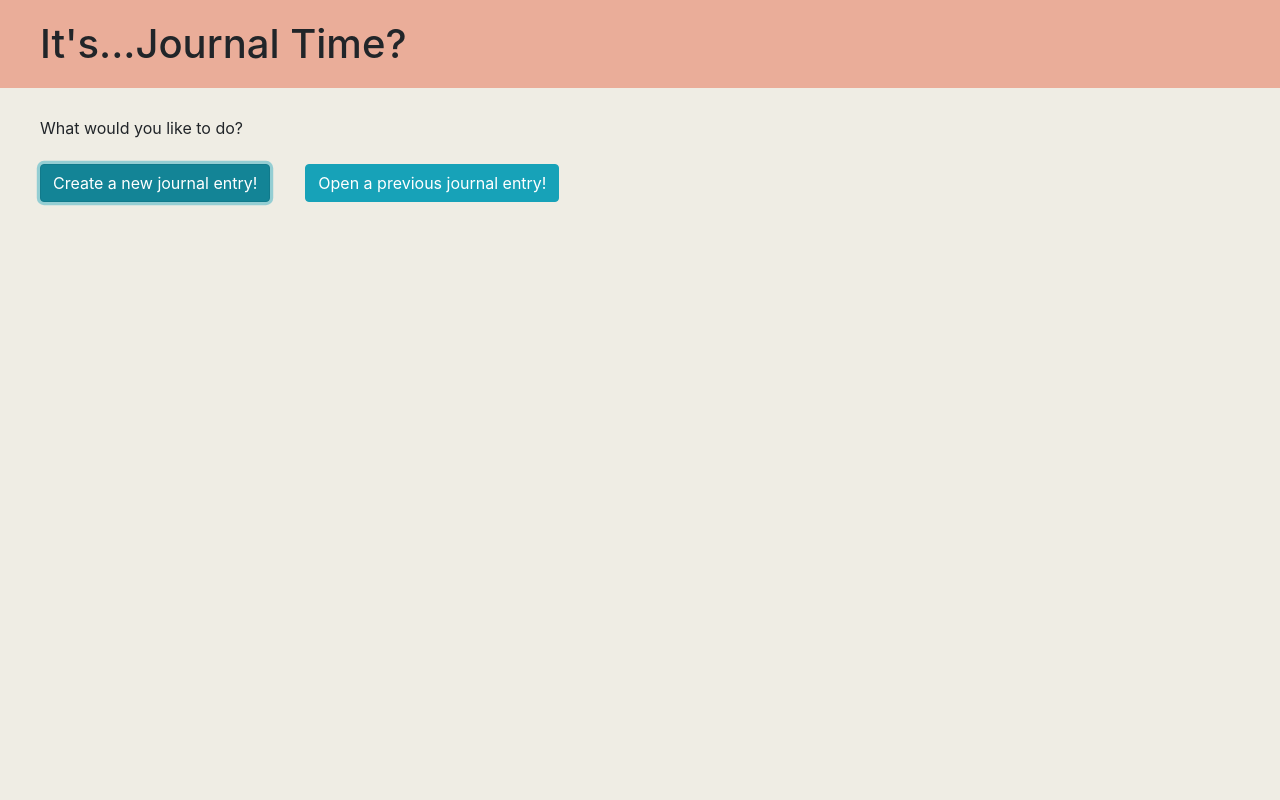
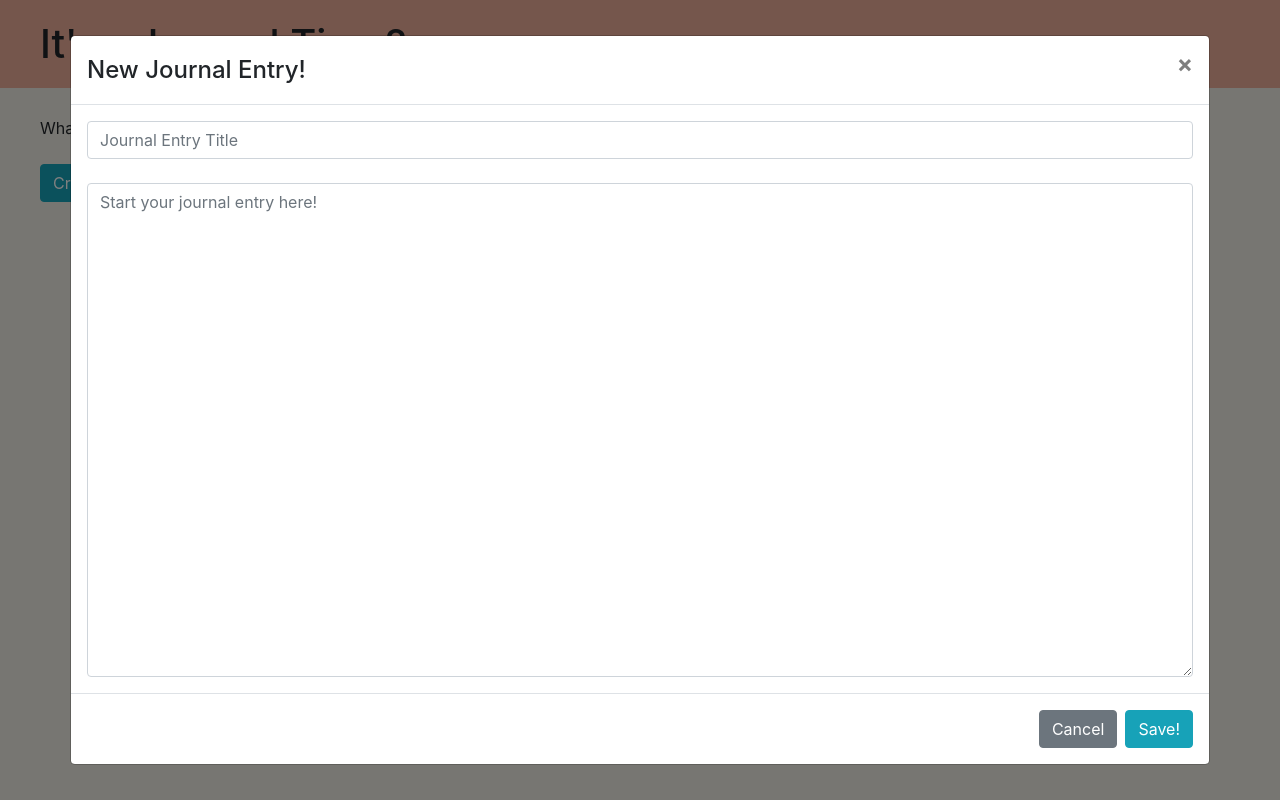
Before and after one commit to aaruza/htn-mental-health, a React (Create React App) app in the folder root/frontend/: page /journal in a window 1280 px wide. Both pictures are taken after a click on the button "Create a new journal entry!". Built offline with nearby package versions, Linux system fonts and the light colour scheme.

Commit message:
Added modal dialog to the creation of a journal entry

```diff
--- /dev/null
+++ b/root/frontend/src/create-journal/create-journal.css
@@ -0,0 +1,3 @@
+.button-spacing {
+  margin-right: 35px;
+}
--- /dev/null
+++ b/root/frontend/src/create-journal/create-journal.js
@@ -0,0 +1,56 @@
+import React, { useState } from "react";
+import "./create-journal.css";
+import Button from "react-bootstrap/Button";
+import Modal from "react-bootstrap/Modal";
+import InputGroup from "react-bootstrap/InputGroup";
+import FormControl from "react-bootstrap/FormControl";
+
+function CreateJournal() {
+  const [show, setShow] = useState(false);
+  const close = () => setShow(false);
+  const open = () => setShow(true);
+  return (
+    <>
+      <Button className="button-spacing" variant="info" onClick={open}>
+        Create a new journal entry!
+      </Button>
+      <Modal
+        show={show}
+        onHide={close}
+        backdrop="static"
+        keyboard={false}
+        centered={true}
+        size="xl"
+      >
+        <Modal.Header closeButton>
+          <Modal.Title>New Journal Entry!</Modal.Title>
+        </Modal.Header>
+        <Modal.Body>
+          <InputGroup>
+            <FormControl
+              placeholder="Journal Entry Title"
+              aria-label="Journal entry title input field"
+            />
+          </InputGroup>
+          <br />
+          <InputGroup>
+            <FormControl
+              as="textarea"
+              rows={20}
+              placeholder="Start your journal entry here!"
+              aria-label="Journal entry input field"
+            />
+          </InputGroup>
+        </Modal.Body>
+        <Modal.Footer>
+          <Button variant="secondary" onClick={close}>
+            Cancel
+          </Button>
+          <Button variant="info">Save!</Button>
+        </Modal.Footer>
+      </Modal>
+    </>
+  );
+}
+
+export default CreateJournal;
--- a/root/frontend/src/journal/journal.css
+++ b/root/frontend/src/journal/journal.css
@@ -9,7 +9,3 @@ body {
 .page-padding {
   padding: 20px 40px;
 }
-
-.button-spacing {
-  margin-right: 35px;
-}
--- a/root/frontend/src/journal/journal.js
+++ b/root/frontend/src/journal/journal.js
@@ -1,6 +1,7 @@
 import React from "react";
 import "./journal.css";
 import Button from "react-bootstrap/Button";
+import CreateJournal from "../create-journal/create-journal";
 
 function Journal() {
   return (
@@ -11,9 +12,7 @@ function Journal() {
       <div className="page-padding">
         <div>What would you like to do?</div>
         <br />
-        <Button variant="info" className="button-spacing">
-          Create a new journal entry!
-        </Button>
+        <CreateJournal />
         <Button variant="info">Open a previous journal entry!</Button>
       </div>
     </div>
```
